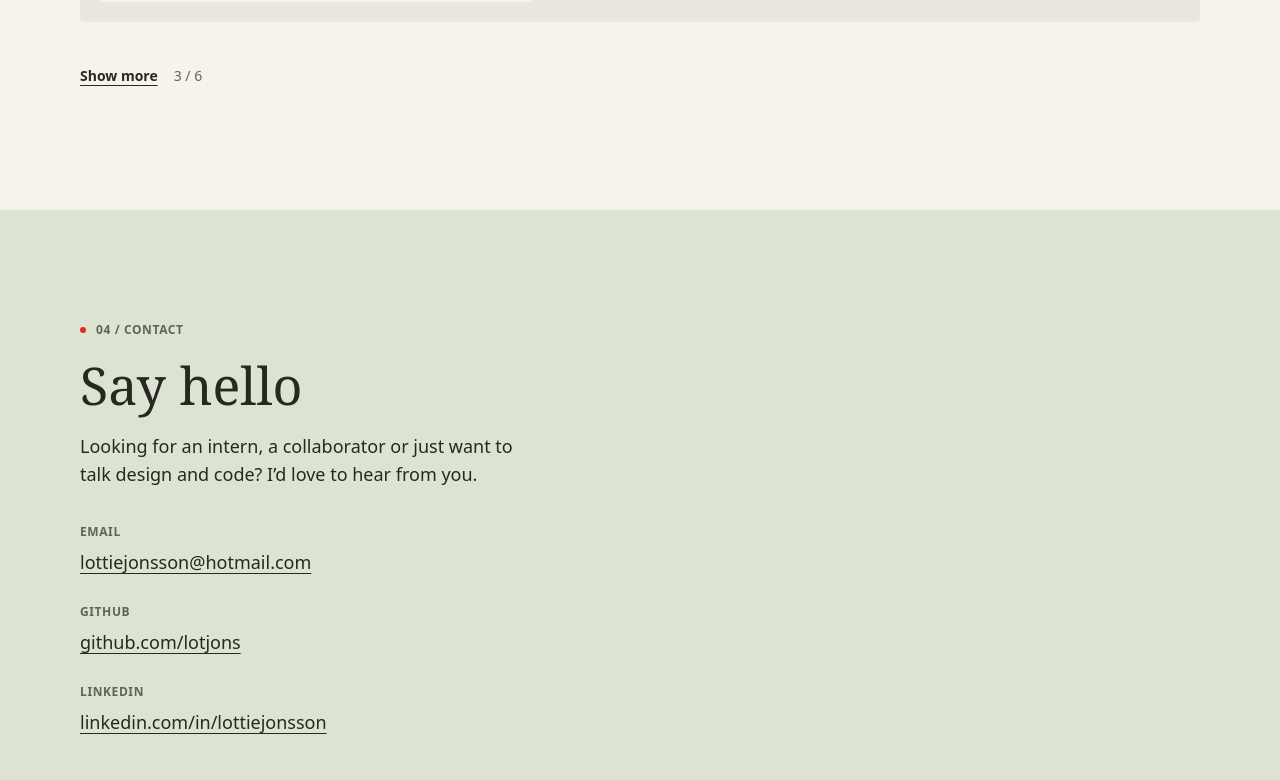
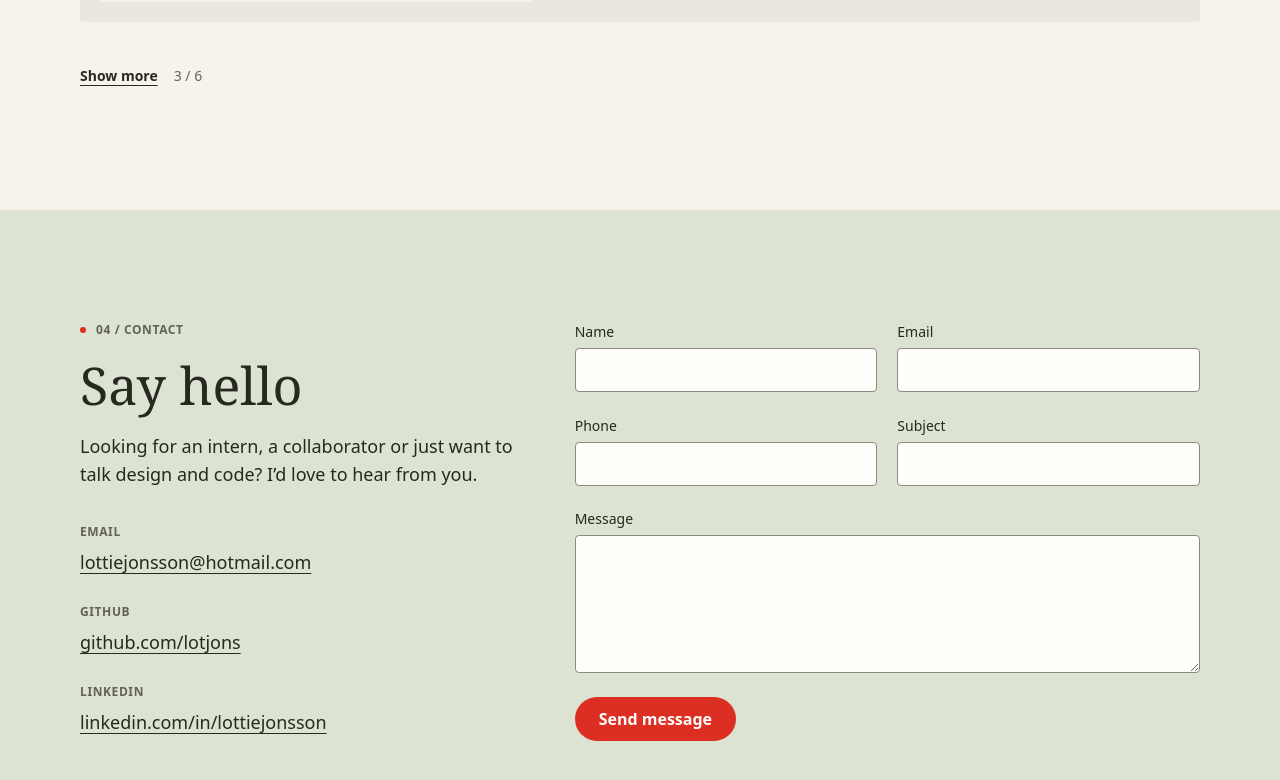
Before and after one commit to lotjons/LOTTIEPORTFOLIO, a React (Vite) app: page / in a window 1280 px wide. Shown: the part 3025-3805 px from the top of the page. Built offline with nearby package versions, Linux system fonts and the light colour scheme.

Commit message:
feat(contact): add controlled contact form with one state object

```diff
--- a/src/components/Contact.tsx
+++ b/src/components/Contact.tsx
@@ -1,3 +1,5 @@
+import ContactForm from './ContactForm'
+
 const contactLinks = [
   {
     label: 'Email',
@@ -56,7 +58,7 @@ function Contact() {
           </dl>
         </div>
 
-        {/* ContactForm kommer här i #15 */}
+        <ContactForm />
       </div>
     </section>
   )
--- /dev/null
+++ b/src/components/ContactForm.tsx
@@ -0,0 +1,90 @@
+import type { ChangeEvent, FormEvent } from 'react'
+import { useState } from 'react'
+import FormField from './FormField'
+
+interface ContactFormValues {
+  name: string
+  email: string
+  phone: string
+  subject: string
+  message: string
+}
+
+const emptyForm: ContactFormValues = {
+  name: '',
+  email: '',
+  phone: '',
+  subject: '',
+  message: '',
+}
+
+function ContactForm() {
+  const [form, setForm] = useState<ContactFormValues>(emptyForm)
+
+  function handleChange(
+    event: ChangeEvent<HTMLInputElement | HTMLTextAreaElement>,
+  ) {
+    const { name, value } = event.target
+    setForm({ ...form, [name]: value })
+  }
+
+  function handleSubmit(event: FormEvent<HTMLFormElement>) {
+    event.preventDefault()
+    console.log(form)
+  }
+
+  return (
+    <form onSubmit={handleSubmit} className="grid gap-5 sm:grid-cols-2">
+      <FormField
+        label="Name"
+        name="name"
+        value={form.name}
+        onChange={handleChange}
+        autoComplete="name"
+      />
+      <FormField
+        label="Email"
+        name="email"
+        type="email"
+        value={form.email}
+        onChange={handleChange}
+        autoComplete="email"
+      />
+      <FormField
+        label="Phone"
+        name="phone"
+        type="tel"
+        value={form.phone}
+        onChange={handleChange}
+        autoComplete="tel"
+      />
+      <FormField
+        label="Subject"
+        name="subject"
+        value={form.subject}
+        onChange={handleChange}
+      />
+
+      <div className="sm:col-span-2">
+        <FormField
+          label="Message"
+          name="message"
+          value={form.message}
+          onChange={handleChange}
+          multiline
+        />
+      </div>
+
+      <div className="sm:col-span-2">
+        <button
+          type="submit"
+          className="min-h-11 rounded-full bg-pop px-6 font-semibold text-surface hover:bg-pop-hover"
+        >
+          Send message
+        </button>
+      </div>
+    </form>
+  )
+}
+
+export default ContactForm
--- /dev/null
+++ b/src/components/FormField.tsx
@@ -0,0 +1,55 @@
+import type { ChangeEvent } from 'react'
+
+interface FormFieldProps {
+  label: string
+  name: string
+  value: string
+  onChange: (event: ChangeEvent<HTMLInputElement | HTMLTextAreaElement>) => void
+  type?: string
+  autoComplete?: string
+  multiline?: boolean
+}
+
+function FormField({
+  label,
+  name,
+  value,
+  onChange,
+  type = 'text',
+  autoComplete,
+  multiline = false,
+}: FormFieldProps) {
+  const id = `contact-${name}`
+  const fieldClass =
+    'w-full rounded border border-field bg-surface px-3 text-base'
+
+  return (
+    <div className="flex flex-col gap-1.5">
+      <label htmlFor={id} className="text-sm font-medium">
+        {label}
+      </label>
+      {multiline ? (
+        <textarea
+          id={id}
+          name={name}
+          value={value}
+          onChange={onChange}
+          rows={5}
+          className={`${fieldClass} py-2`}
+        />
+      ) : (
+        <input
+          id={id}
+          name={name}
+          type={type}
+          value={value}
+          onChange={onChange}
+          autoComplete={autoComplete}
+          className={`${fieldClass} min-h-11`}
+        />
+      )}
+    </div>
+  )
+}
+
+export default FormField
```
